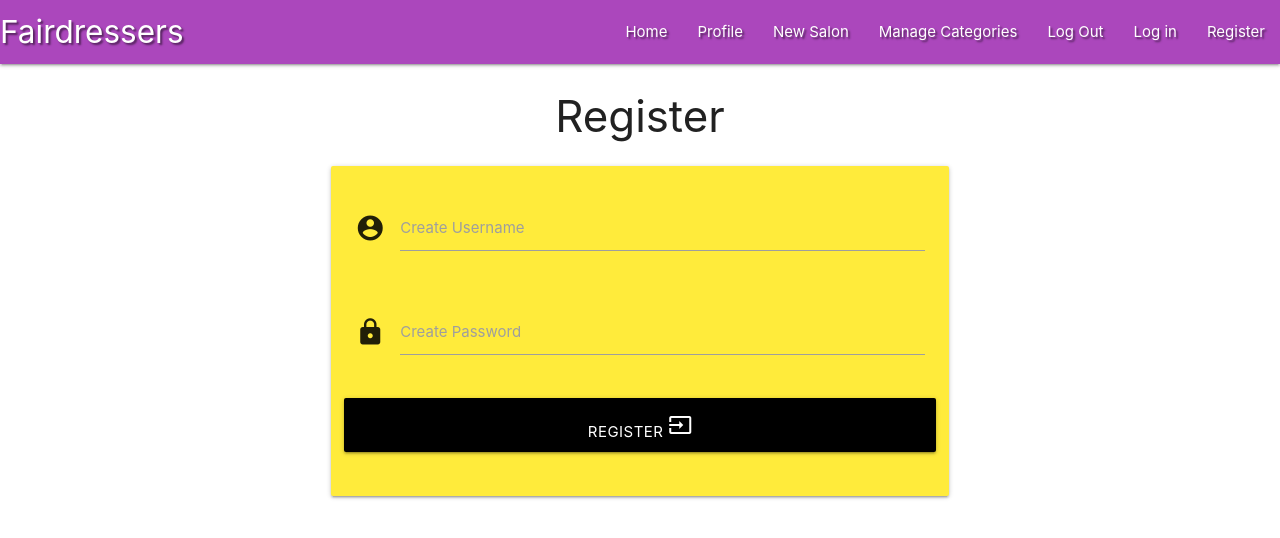
After one commit to nishuileabhain/fairdressers, a Flask app: page /register in a window 1280 px wide. The commit adds this page. Shown: the top 538 px of the page. Run offline with Flask 2, Linux system fonts and the light colour scheme; some libraries are stand-ins or nearby versions.

Commit message:
add register template

```diff
--- a/app.py
+++ b/app.py
@@ -3,12 +3,12 @@ from flask import (Flask, redirect, flash,
                    render_template, request, session, url_for)
 from flask_pymongo import PyMongo
 from bson.objectid import ObjectId
+from werkzeug.security import generate_password_hash, check_password_hash
 if os.path.exists("env.py"):
     import env
 
 
 myapp = Flask(__name__)
-
 
 myapp.config["MONGO_DBNAME"] = os.environ.get("MONGO_DBNAME")
 myapp.config["MONGO_URI"] = os.environ.get("MONGO_URI")
@@ -25,6 +25,11 @@ def get_salons():
     return render_template("salons.html", salons=salons)
 
 
+@myapp.route("/register", methods=["GET", "POST"])
+def register():
+    return render_template("register.html")
+
+
 if __name__ == "__main__":
     myapp.run(host=os.environ.get('IP'),
               port=int(os.environ.get('PORT')), debug=True)
--- a/templates/base.html
+++ b/templates/base.html
@@ -26,7 +26,7 @@
                     <li><a href="">Manage Categories</a></li>
                     <li><a href="">Log Out</a></li>
                     <li><a href="">Log in</a></li>
-                    <li><a href="">Register</a></li>
+                    <li><a href="{{ url_for('register') }}">Register</a></li>
                 </ul>
             </div>
         </nav>
@@ -38,7 +38,7 @@
             <li><a href="">Manage Categories</a></li>
             <li><a href="">Log Out</a></li>
             <li><a href="">Log in</a></li>
-            <li><a href="">Register</a></li>
+            <li><a href="{{ url_for('register') }}">Register</a></li>
         </ul>
     </header>
     <!--this is a jinja template to receive content-->
--- /dev/null
+++ b/templates/register.html
@@ -0,0 +1,35 @@
+{% extends "base.html" %}
+<!-- content is the name of the block in base.html that will receive data -->
+{% block content %}
+
+<h3 class=" center-align">Register</h3>
+
+<!-- code from Materialize Forms section-->
+<div class="row">
+    <!-- 6 spaces wide on a 12 space grid with 3 spaces on each side-->
+    <form class="col s12 m6 offset-m3" method="POST" action="{{ url_for('register') }}">
+      <div class="card-panel yellow">
+        <div class="row">
+            <div class="input-field col s12">
+                <i class="material-icons prefix">account_circle</i>
+                <input id="username" name="username" type="text" class="validate">
+                <label for="username">Create Username</label>
+              </div>
+        </div>
+        <div class="row">
+            <div class="input-field col s12">
+                <i class="material-icons prefix">lock</i>
+                <input id="password" name="password" type="password" class="validate">
+                <label for="password">Create Password</label>
+            </div>
+        </div>
+        <div class="row">
+            <button type="submit" class = "col s12 btn-large black darken-4 text-shadow">
+             REGISTER <i class="material-icons prefix">input</i>
+                </button>
+        </div>
+      </div>
+    </form>
+  </div>
+
+  {% endblock %}
```
